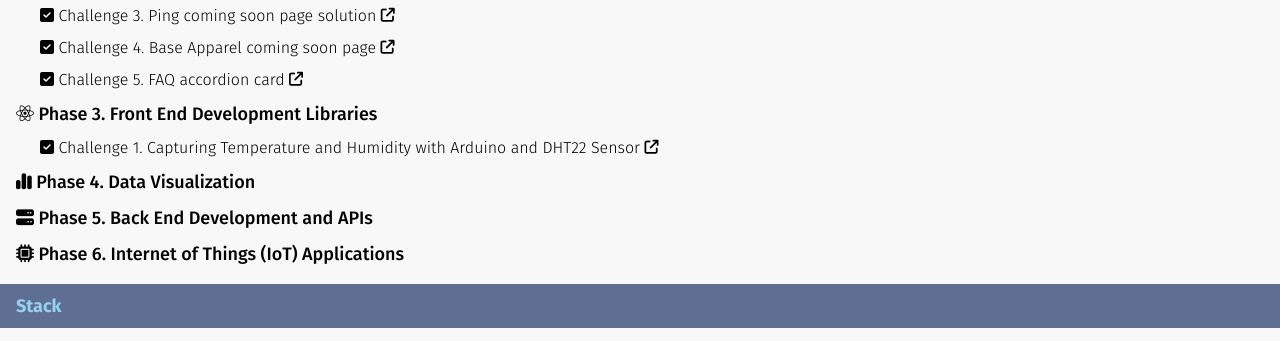
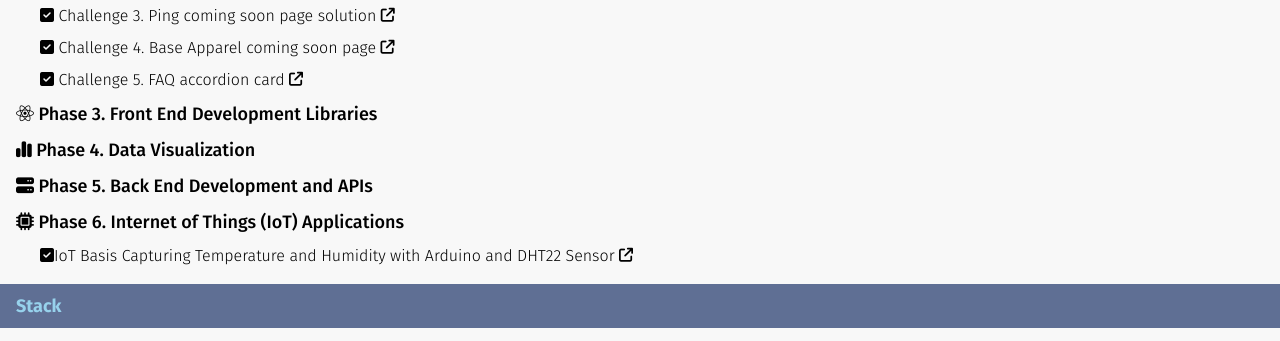
Before and after one commit to gusanchefullstack/gusanchefullstackdev-landing, a website built with Vite: page index.html in a window 1280 px wide. Shown: the part 1220-1561 px from the top of the page. Built offline with nearby package versions, Linux system fonts and the light colour scheme.

Commit message:
Reallocate first arduino project with DHT22 under IoT Projects section

```diff
--- a/index.html
+++ b/index.html
@@ -193,14 +193,14 @@
                   card <i class="fa-solid fa-arrow-up-right-from-square fa-sm"></i></a></li>
             </ul>
             <h3 class="phase-title"><i class="fa-brands fa-react"></i> Phase 3. Front End Development Libraries</h3>
+            <h3 class="phase-title"><i class="fa-solid fa-chart-simple"></i> Phase 4. Data Visualization</h3>
+            <h3 class="phase-title"><i class="fa-solid fa-server"></i> Phase 5. Back End Development and APIs</h3>
+            <h3 class="phase-title"><i class="fa-solid fa-microchip"></i> Phase 6. Internet of Things (IoT) Applications</h3>
             <ul class="px-6 text-xs font-light lg:text-base">
-              <li class="mb-2"><i class="fa-solid fa-square-check"></i> Challenge 1. <a
+              <li class="mb-2"><i class="fa-solid fa-square-check"></i>IoT Basis <a
                 href="https://github.com/gusanchefullstack/arduino-temp-humidity" target="_blank">Capturing Temperature and Humidity with Arduino and DHT22 Sensor <i class="fa-solid fa-arrow-up-right-from-square fa-sm"></i></a>
               </li>
             </ul>
-            <h3 class="phase-title"><i class="fa-solid fa-chart-simple"></i> Phase 4. Data Visualization</h3>
-            <h3 class="phase-title"><i class="fa-solid fa-server"></i> Phase 5. Back End Development and APIs</h3>
-            <h3 class="phase-title"><i class="fa-solid fa-microchip"></i> Phase 6. Internet of Things (IoT) Applications</h3>
           </p>
         </div>
         <h2 id="stack" class="section-bar">Stack</h2>
```
